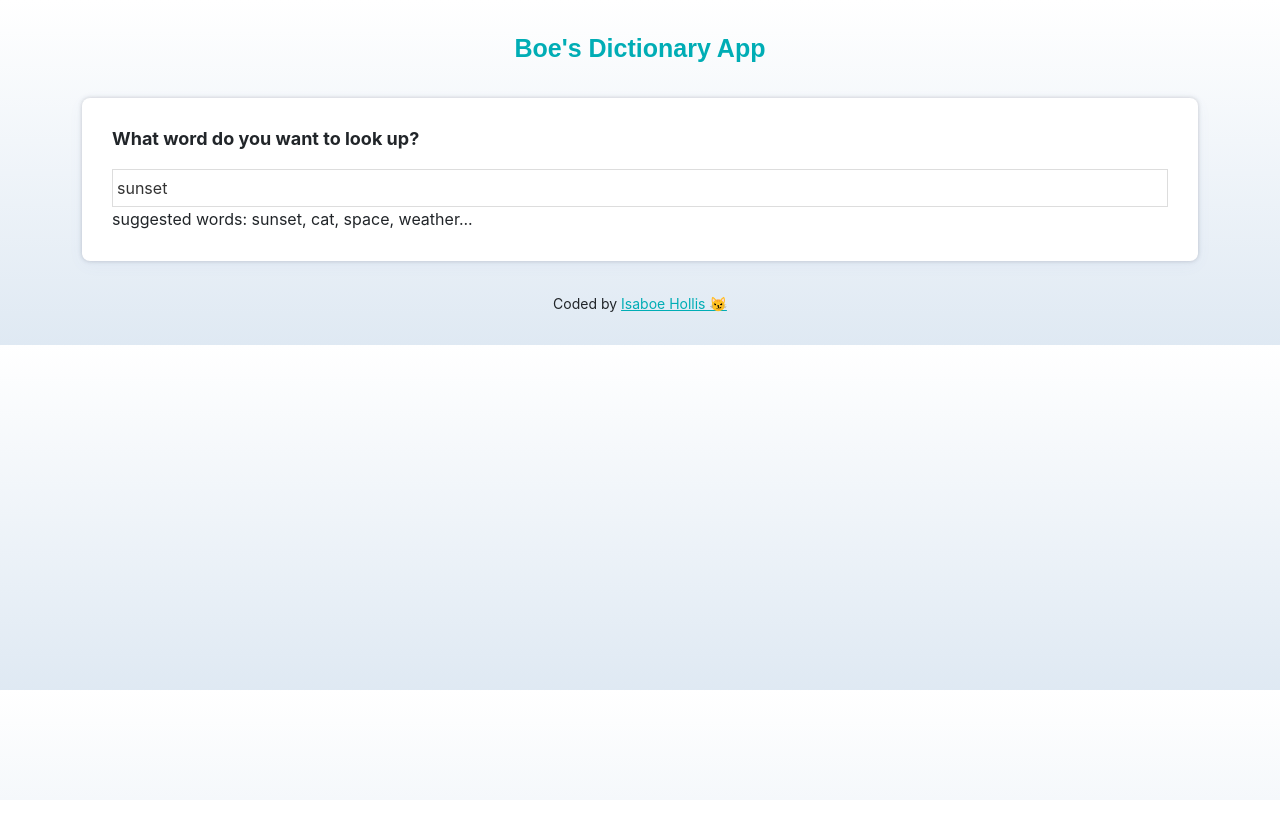
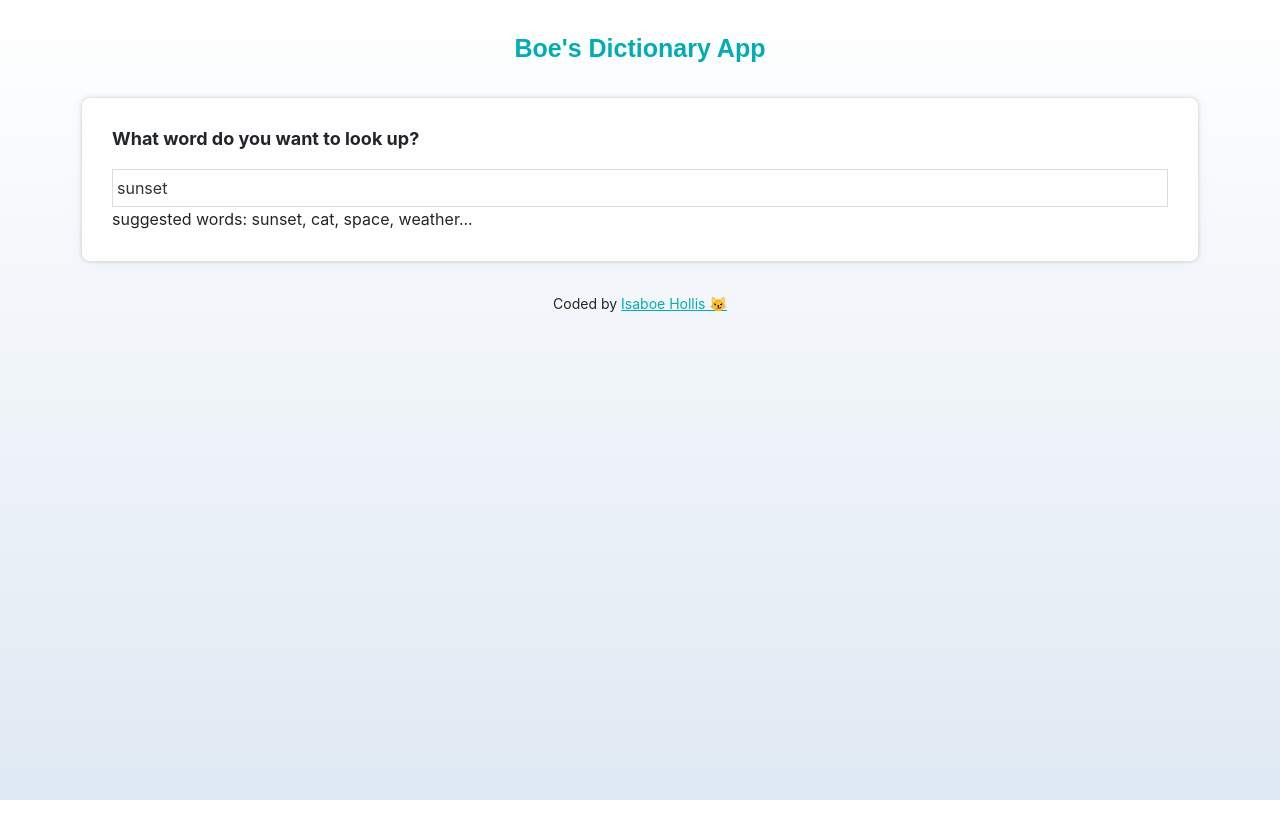
Before and after one commit to theartistboe/boes-dictionary-project, a React (Create React App) app: page / in a window 1280 px wide. Before the commit the page ends 800 px from the top, so only its background shows below. Built offline with nearby package versions, Linux system fonts and the light colour scheme; no server answers.

Commit message:
fixed app.css to load gradient at full size rather than a tiled image on the webpage

```diff
--- a/src/App.css
+++ b/src/App.css
@@ -1,5 +1,14 @@
+html, body {
+  height: 100%;
+  margin: 0;
+  padding: 0;
+}
+
 body {
 	background: linear-gradient(to top, #dfe9f3 0%, white 100%);
+  background-repeat: no-repeat;
+  background-attachment: fixed;
+  background-size: cover;
 }
 
 a {
--- a/src/Dictionary.js
+++ b/src/Dictionary.js
@@ -26,10 +26,16 @@ export default function Dictionary(props) {
         search ();
     }
 
+    // She Codes Dictionary API for definitions, examples and synonyms:
+    // https://api.shecodes.io/dictionary/v1/define?word=book&key=aac4foe717bf29a66f74f42ef3fte000
+
     function search() {
         let apiKey = "aac4foe717bf29a66f74f42ef3fte000";
         let apiUrl = `https://api.shecodes.io/dictionary/v1/define?word=${keyword}&key=${apiKey}`;
         axios.get(apiUrl).then(handleResponse);
+
+       // Dev Dictionary API for audio
+       // https://api.dictionaryapi.dev/api/v2/entries/en/sunset
 
         let dictionaryApiUrl = `https://api.dictionaryapi.dev/api/v2/entries/en/${keyword}`;
         axios.get(dictionaryApiUrl)
--- a/src/Synonyms.css
+++ b/src/Synonyms.css
@@ -4,8 +4,13 @@
 }
 
 .Synonyms li {
+    border: 1px solid #ddd;
     font-size: 14px;
     display: inline-block;
-    padding-right: 10px;
+    padding: 8px 8px;
+    margin-right: 15px;
     line-height: 1;
+    color: #3a4750;
+    border-radius: 20px;
+
 }
```
